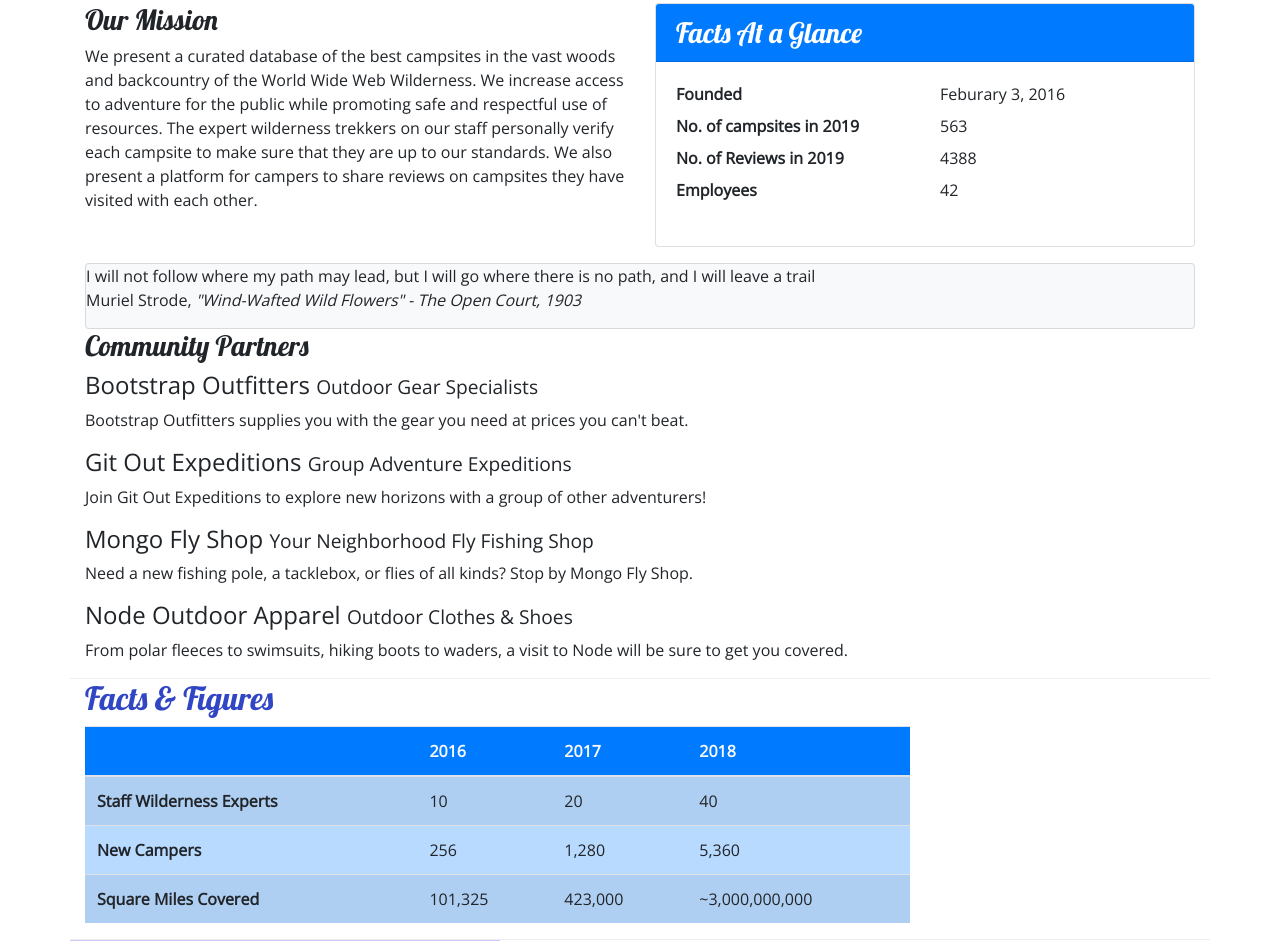
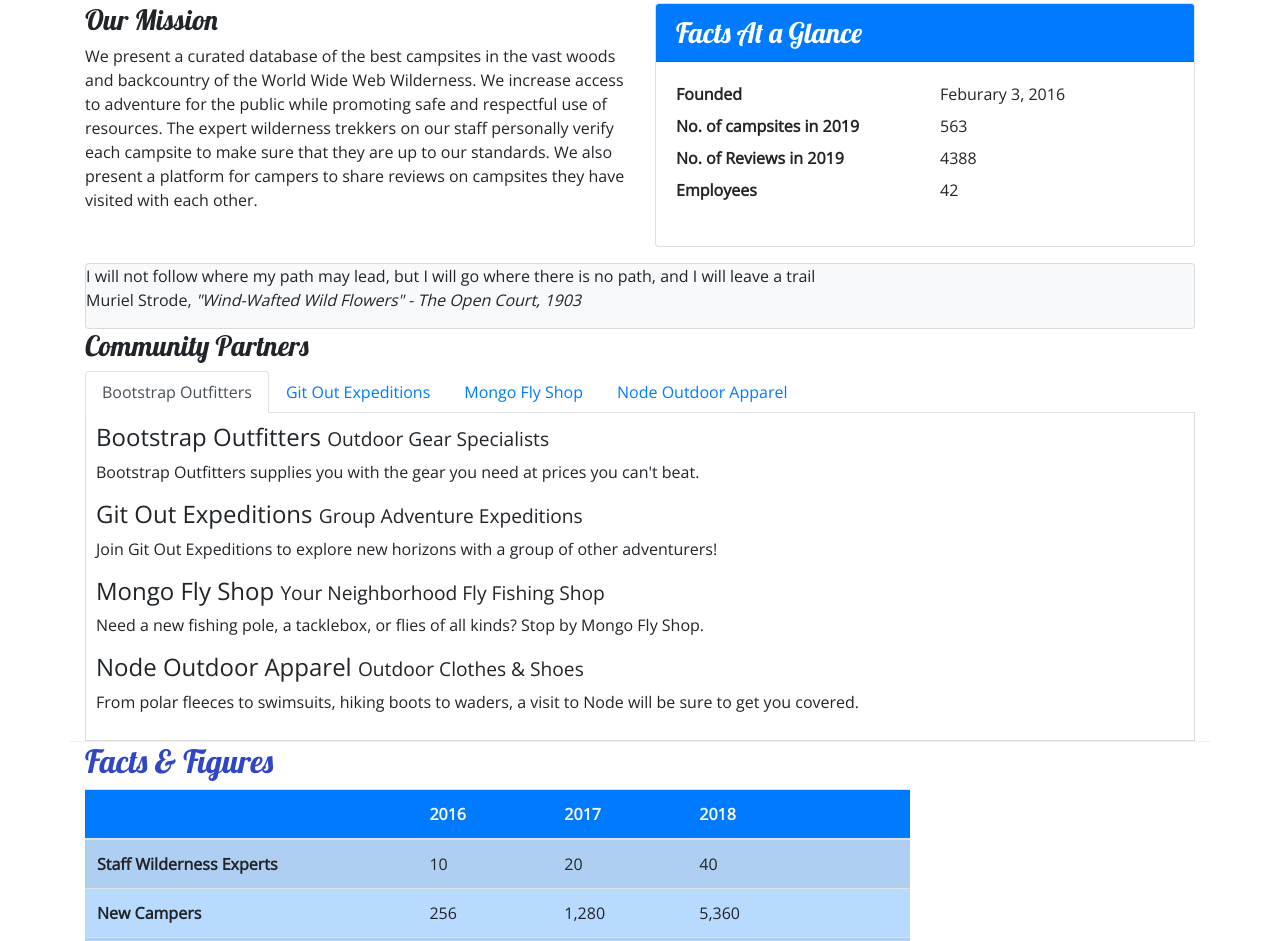
Before and after one commit to TellyLowe/Projects, a website: page aboutus.html in a window 1280 px wide. Shown: the part 351-1292 px from the top of the page. Drawn offline with nearby package versions, Linux system fonts and the light colour scheme.

Commit message:
Tabs
Tabs

```diff
--- a/aboutus.html
+++ b/aboutus.html
@@ -118,11 +118,21 @@
       <div class="row row-content">
         <div class="col">
           <h3>Community Partners</h3>
+          <ul class="nav nav-tabs">
+            <li class="nav-item"><a class="nav-link active" href="#bootstrap" role="tab" data-toggle="tab">Bootstrap Outfitters</a></li>
+            <li class="nav-item"><a class="nav-link" href="#git" role="tab" data-toggle="tab">Git Out Expeditions</a></li>
+            <li class="nav-item"><a class="nav-link" href="#mongo" role="tab" data-toggle="tab">Mongo Fly Shop</a></li>
+            <li class="nav-item"><a class="nav-link" href="#node" role="tab" data-toggle="tab">Node Outdoor Apparel</a></li>
+          </ul>
+          <div class="tab-content">
+              <div role="tabpanel" class="tab-pane fade show active" id="bootstrap">
             <h4>Bootstrap Outfitters <small>Outdoor Gear Specialists</small></h4>
             <p class="d-none d-sm-block">
               Bootstrap Outfitters supplies you with the gear you need at prices
               you can't beat.
             </p>
+            </div>
+            <div role="tabpanel" class="tab-pane fade show active" id="git">
             <h4>
               Git Out Expeditions <small>Group Adventure Expeditions</small>
             </h4>
@@ -130,6 +140,8 @@
               Join Git Out Expeditions to explore new horizons with a group of
               other adventurers!
             </p>
+            </div>
+            <div role="tabpanel" class="tab-pane fade show active" id="mongo">
             <h4>
               Mongo Fly Shop <small>Your Neighborhood Fly Fishing Shop</small>
             </h4>
@@ -137,11 +149,15 @@
               Need a new fishing pole, a tacklebox, or flies of all kinds? Stop by
               Mongo Fly Shop.
             </p>
+            </div>
+            <div role="tabpanel" class="tab-pane fade show active" id="node">
             <h4>Node Outdoor Apparel <small>Outdoor Clothes & Shoes</small></h4>
             <p class="d none d-sm-block">
               From polar fleeces to swimsuits, hiking boots to waders, a visit to
               Node will be sure to get you covered.
             </p>
+            </div>
+          </div>
         </div>
       </div>
 
--- a/css/styles.css
+++ b/css/styles.css
@@ -37,3 +37,9 @@ header h2 {
 .navbar {
   background-color: #901cad;
 }
+
+.tab-content {
+    border: 1px solid #DDD;
+    border-top: none;
+    padding: 10px;
+}
```
Lines whose indentation alone changed are shown as unchanged.
